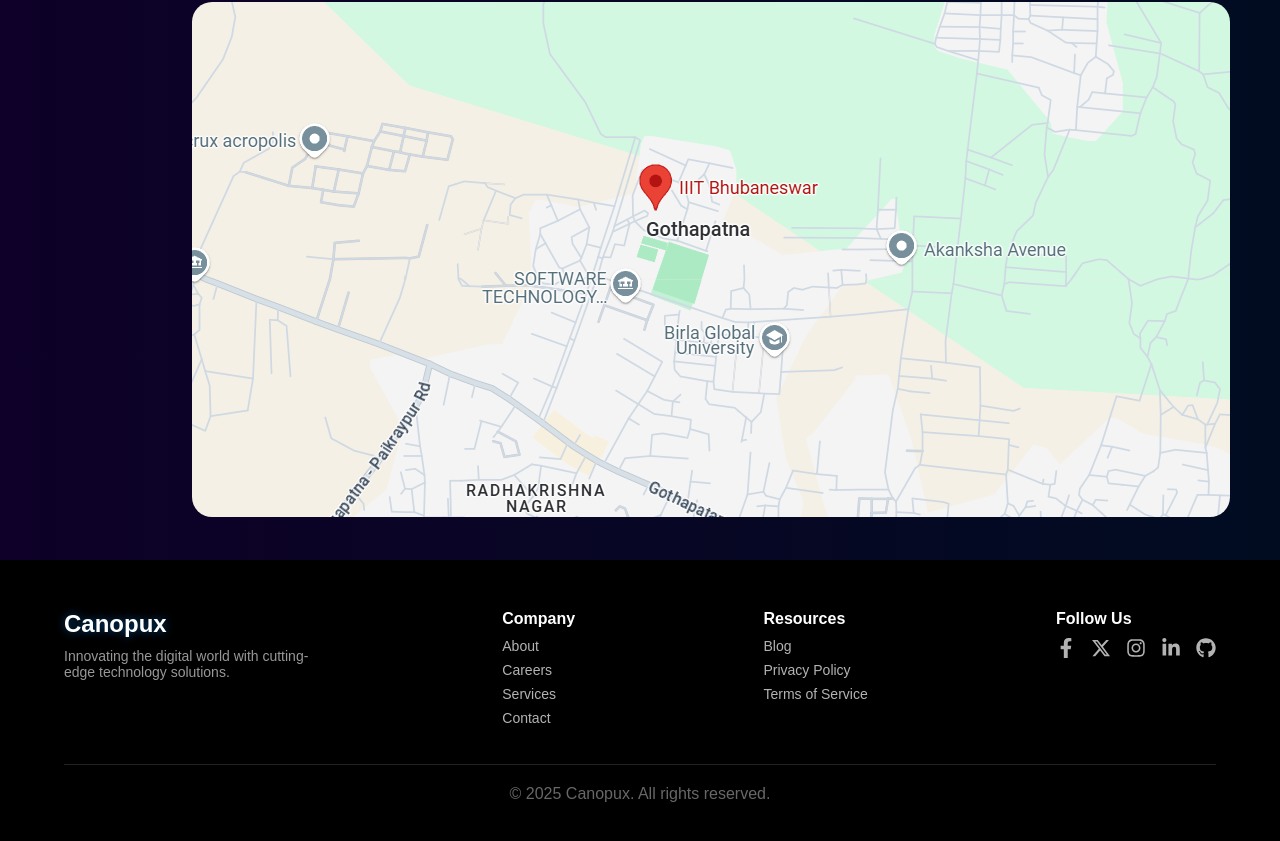
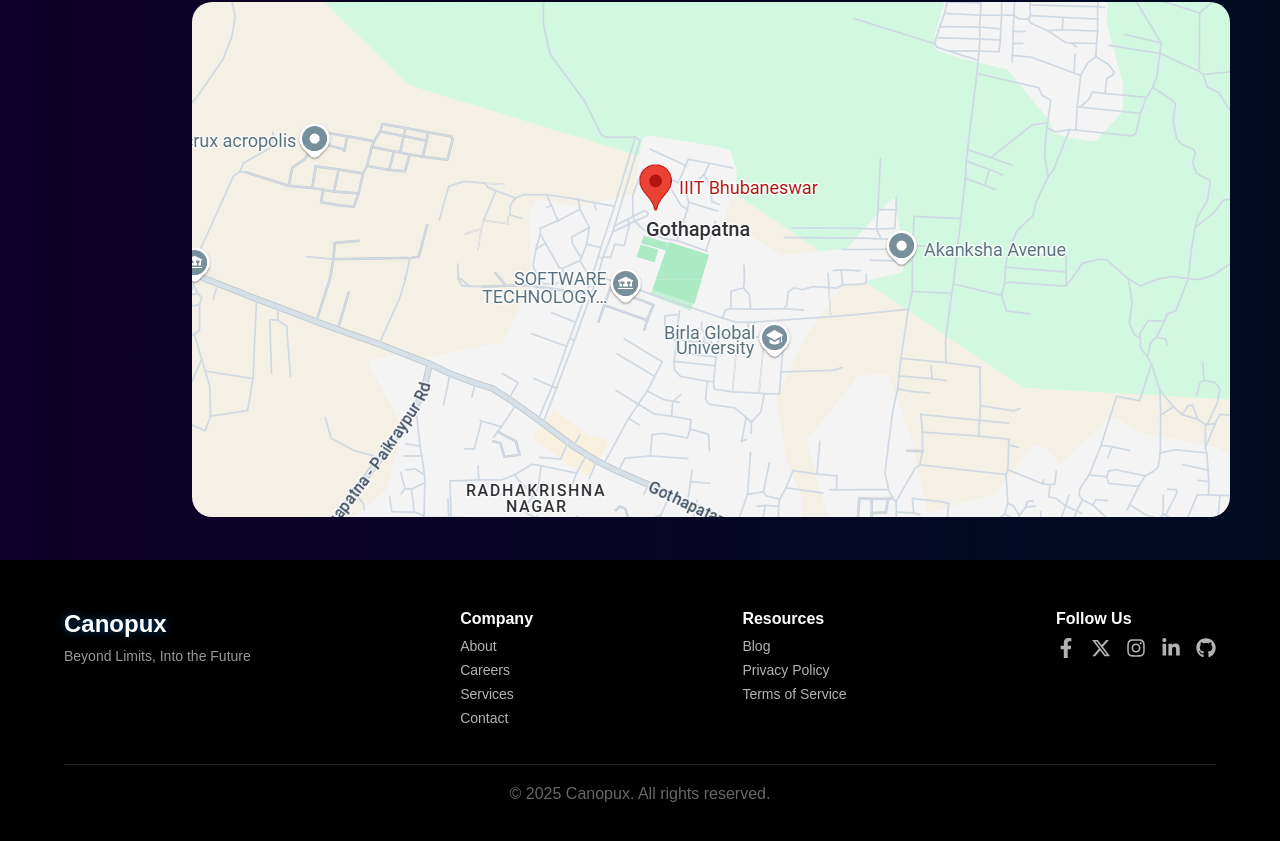
Before and after one commit to Canopux-Official/project.portfolio, a React (Vite) app in the folder client/: page /contact in a window 1280 px wide. Shown: the part 405-1246 px from the top of the page. Built offline with nearby package versions, Linux system fonts and the light colour scheme.

Commit message:
Updated Footer

```diff
--- a/client/src/components/Footer.jsx
+++ b/client/src/components/Footer.jsx
@@ -9,7 +9,7 @@ const Footer = () => {
       <div className="footer-container">
         <div className="footer-column">
           <h3>Canopux</h3>
-          <p>Innovating the digital world with cutting-edge technology solutions.</p>
+          <p>Beyond Limits, Into the Future</p>
         </div>
 
         <div className="footer-column">
```
Also changed, not shown: 1 other file (tests, documents, lock files or other folders).
